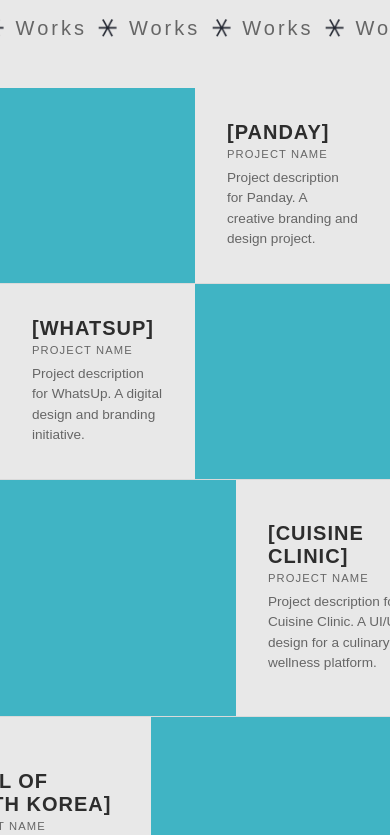
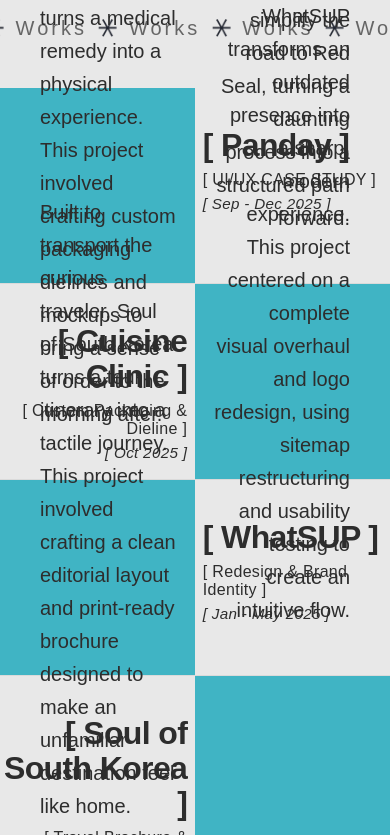
Before and after one commit to antyc0817/Reagan-Port, a Next.js app: page / in a window 390 px wide. Shown: the part 2869-3704 px from the top of the page. Built offline with nearby package versions, Linux system fonts and the light colour scheme; a web font is replaced by a local one.

Commit message:
empty cards

```diff
--- a/app/components/AnimatedName.js
+++ b/app/components/AnimatedName.js
@@ -52,7 +52,7 @@ export default function AnimatedName() {
   return (
     <h1 className={styles.name}>
       <span ref={rRef} className={styles.nameIconWrapper}>
-        <Image src="/r-icon.png" alt="R" fill className={styles.nameIcon} sizes="20rem" />
+        <Image src="/r-icon.png" alt="R" fill className={styles.nameIcon} sizes="20rem" unoptimized />
       </span>
       <span ref={textRef} className={styles.nameText}>
         eagan Lung
--- a/app/components/Footer.js
+++ b/app/components/Footer.js
@@ -1,18 +1,17 @@
 import Image from "next/image";
-import starIcon from "../../assets/icons/a.png";
 import styles from "./Footer.module.css";
 
 export default function Footer() {
   return (
     <footer className={styles.footer}>
       <div className={styles.footerTop}>
-        <Image src={starIcon} alt="" width={24} height={24} className={styles.starIcon} />
+        <Image src="/star-icon.png" alt="" width={24} height={24} className={styles.starIcon} unoptimized />
         <p className={styles.footerName}>Reagan Lung</p>
       </div>
       <div className={styles.footerDivider} />
       <div className={styles.footerColumns}>
         <div className={styles.footerCol}>
-          <Image src="/dragon.png" alt="Reagan" width={48} height={48} className={styles.dragonIcon} />
+          <Image src="/dragon.png" alt="Reagan" width={48} height={48} className={styles.dragonIcon} unoptimized />
         </div>
         <div className={styles.footerColDivider} />
         <div className={styles.footerCol}>
--- a/app/components/WorksMarquee.js
+++ b/app/components/WorksMarquee.js
@@ -1,14 +1,13 @@
 "use client";
 
 import Image from "next/image";
-import starIcon from "../../assets/icons/a.png";
 import styles from "./WorksMarquee.module.css";
 
 function WorksSegment() {
   return (
     <span className={styles.segment}>
       Works{" "}
-      <Image src={starIcon} alt="" width={18} height={18} className={styles.star} />
+      <Image src="/star-icon.png" alt="" width={18} height={18} className={styles.star} unoptimized />
       {" "}
     </span>
   );
--- a/app/layout.js
+++ b/app/layout.js
@@ -11,8 +11,8 @@ export const metadata = {
 
 export default function RootLayout({ children }) {
   return (
-    <html lang="en">
-      <body>
+    <html lang="en" suppressHydrationWarning>
+      <body suppressHydrationWarning>
         <Navbar />
         {children}
       </body>
--- a/app/page.js
+++ b/app/page.js
@@ -7,10 +7,34 @@ import WorksMarquee from "./components/WorksMarquee";
 import styles from "./page.module.css";
 
 const projects = [
-  { slug: "panday", title: "PANDAY", description: "Project description for Panday. A creative branding and design project." },
-  { slug: "whatsup", title: "WHATSUP", description: "Project description for WhatsUp. A digital design and branding initiative." },
-  { slug: "cuisine-clinic", title: "CUISINE CLINIC", description: "Project description for Cuisine Clinic. A UI/UX design for a culinary wellness platform." },
-  { slug: "soul-of-south-korea", title: "SOUL OF SOUTH KOREA", description: "Project description for Soul of South Korea. A branding and digital project." },
+  {
+    slug: "panday",
+    title: "Panday",
+    subtitle: "UI/UX CASE STUDY",
+    date: "Sep - Dec 2025",
+    description: "Built to bridge the gap between ambition and certification, Panday transforms the complexity of skilled trades into a clear, visual journey. This project utilized AI-driven guidance and career mapping to simplify the road to Red Seal, turning a daunting process into a structured path forward.",
+  },
+  {
+    slug: "cuisine-clinic",
+    title: "Cuisine Clinic",
+    subtitle: "Custom Packaging & Dieline",
+    date: "Oct 2025",
+    description: "Built to evoke the calm of a fresh start, Cuisine Clinic turns a medical remedy into a physical experience. This project involved crafting custom packaging dielines and mockups to bring a sense of order to the morning after.",
+  },
+  {
+    slug: "whatsup",
+    title: "WhatSUP",
+    subtitle: "Redesign & Brand Identity",
+    date: "Jan - May 2025",
+    description: "Built to breathe new life into a digital legacy, WhatSUP transforms an outdated presence into a sharp, modern experience. This project centered on a complete visual overhaul and logo redesign, using sitemap restructuring and usability testing to create an intuitive\u00A0flow.",
+  },
+  {
+    slug: "soul-of-south-korea",
+    title: "Soul of South Korea",
+    subtitle: "Travel Brochure & Publication",
+    date: "Oct 2025",
+    description: "Built to transport the curious traveler, Soul of South Korea turns a tour itinerary into a tactile journey. This project involved crafting a clean editorial layout and print-ready brochure designed to make an unfamiliar destination feel like home.",
+  },
 ];
 
 export default function Home() {
@@ -48,9 +72,12 @@ export default function Home() {
                 {/* Add project image: <Image src="..." fill /> */}
               </div>
               <div className={styles.projectInfo}>
-                <h3 className={styles.projectTitle}>[{project.title}]</h3>
-                <p className={styles.projectLabel}>PROJECT NAME</p>
-                <p className={styles.projectDesc}>{project.description}</p>
+                <div className={`${styles.projectInfoHead} ${i % 2 === 1 ? styles.projectInfoHeadRight : styles.projectInfoHeadLeft}`}>
+                  <h3 className={styles.projectTitle}>[ {project.title} ]</h3>
+                  <p className={styles.projectSubtitle}>[ {project.subtitle} ]</p>
+                  <p className={styles.projectDate}>[ {project.date} ]</p>
+                </div>
+                <p className={`${styles.projectDesc} ${i % 2 === 1 ? styles.projectDescLeft : styles.projectDescRight}`}>{project.description}</p>
               </div>
             </Link>
           ))}
--- a/app/page.module.css
+++ b/app/page.module.css
@@ -108,6 +108,7 @@
 .projectRow {
   display: grid;
   grid-template-columns: 1fr 1fr;
+  align-items: stretch;
   text-decoration: none;
   color: inherit;
   border-bottom: 1px solid rgba(0, 0, 0, 0.06);
@@ -118,12 +119,12 @@
   background: rgba(0, 0, 0, 0.02);
 }
 
-.projectRowReverse {
-  direction: rtl;
+.projectRowReverse .projectImage {
+  order: 2;
 }
 
-.projectRowReverse > * {
-  direction: ltr;
+.projectRowReverse .projectInfo {
+  order: 1;
 }
 
 .projectImage {
@@ -141,36 +142,79 @@
 }
 
 .projectInfo {
-  padding: 2rem;
-  display: flex;
-  flex-direction: column;
-  justify-content: center;
-  aspect-ratio: 1;
+  position: relative;
+  padding: 3rem 2.5rem;
+  background: #e8e8e8;
+  color: #2d2d2d;
+}
+
+.projectInfoHead {
+  position: absolute;
+  top: 2.5rem;
+}
+
+.projectInfoHeadLeft {
+  left: 4%;
+  text-align: left;
+}
+
+.projectInfoHeadRight {
+  right: 4%;
+  text-align: right;
 }
 
 .projectTitle {
-  font-size: 1.25rem;
+  font-size: clamp(2rem, 5vw, 3.5rem);
   font-weight: 600;
-  letter-spacing: 0.05em;
-  margin-bottom: 0.25rem;
+  letter-spacing: -0.02em;
+  color: #2d2d2d;
+  margin: 0 0 0.5rem;
+  line-height: 1.1;
 }
 
-.projectRow:hover .projectTitle {
-  opacity: 0.85;
+.projectSubtitle {
+  font-size: clamp(1rem, 2.5vw, 1.35rem);
+  font-weight: 500;
+  letter-spacing: 0.02em;
+  color: #2d2d2d;
+  margin: 0 0 0.35rem;
 }
 
-.projectLabel {
-  font-size: 0.7rem;
-  text-transform: uppercase;
-  letter-spacing: 0.1em;
-  color: var(--text-muted);
-  margin-bottom: 0.5rem;
+.projectDate {
+  font-size: clamp(0.95rem, 2vw, 1.2rem);
+  font-weight: 400;
+  font-style: italic;
+  letter-spacing: 0.02em;
+  color: #2d2d2d;
+  margin: 0;
+}
+
+.projectRow:hover .projectTitle,
+.projectRow:hover .projectSubtitle,
+.projectRow:hover .projectDate {
+  opacity: 0.9;
 }
 
 .projectDesc {
-  font-size: 0.85rem;
-  color: var(--text-muted);
-  line-height: 1.5;
+  position: absolute;
+  bottom: 3rem;
+  width: 70%;
+  max-width: 480px;
+  font-size: 20px;
+  line-height: 1.65;
+  text-wrap: balance;
+  color: #2d2d2d;
+  margin: 0;
+}
+
+.projectDescRight {
+  right: 2.5rem;
+  text-align: right;
+}
+
+.projectDescLeft {
+  left: 2.5rem;
+  text-align: left;
 }
 
 /* About */
--- a/app/projects/_styles/project.module.css
+++ /dev/null
@@ -1,41 +0,0 @@
-.project {
-  padding: 4rem 2rem;
-  min-height: 60vh;
-}
-
-.container {
-  max-width: 700px;
-  margin: 0 auto;
-}
-
-.back {
-  display: inline-block;
-  font-size: 0.9rem;
-  color: var(--turquoise);
-  margin-bottom: 2rem;
-}
-
-.back:hover {
-  text-decoration: underline;
-}
-
-.title {
-  font-size: clamp(1.5rem, 4vw, 2.5rem);
-  font-weight: 600;
-  letter-spacing: 0.05em;
-  margin-bottom: 0.25rem;
-}
-
-.label {
-  font-size: 0.75rem;
-  text-transform: uppercase;
-  letter-spacing: 0.1em;
-  color: var(--text-muted);
-  margin-bottom: 1.5rem;
-}
-
-.content {
-  font-size: 1rem;
-  line-height: 1.7;
-  color: var(--text-muted);
-}
--- /dev/null
+++ b/app/projects/project.module.css
@@ -0,0 +1,61 @@
+.project {
+  padding: 4rem 2rem 6rem;
+  min-height: 80vh;
+  background: var(--background);
+}
+
+.container {
+  max-width: 1000px;
+  margin: 0 auto;
+}
+
+.back {
+  display: inline-block;
+  font-size: 0.9rem;
+  color: var(--turquoise);
+  margin-bottom: 3rem;
+}
+
+.back:hover {
+  text-decoration: underline;
+}
+
+.header {
+  margin-bottom: 8rem;
+}
+
+.title {
+  font-size: clamp(3rem, 10vw, 6rem);
+  font-weight: 600;
+  letter-spacing: -0.02em;
+  color: var(--foreground);
+  margin: 0 0 1.5rem;
+  line-height: 1.05;
+}
+
+.subtitle {
+  font-size: clamp(1.25rem, 3vw, 1.75rem);
+  font-weight: 500;
+  letter-spacing: 0.02em;
+  color: var(--foreground);
+  margin: 0 0 0.75rem;
+}
+
+.date {
+  font-size: clamp(1.1rem, 2.5vw, 1.4rem);
+  font-weight: 400;
+  letter-spacing: 0.02em;
+  color: var(--foreground);
+  margin: 0;
+}
+
+.description {
+  max-width: 480px;
+  font-size: 1rem;
+  line-height: 1.75;
+  color: var(--foreground);
+}
+
+.description p {
+  margin: 0;
+}
```
Also changed, not shown: app/projects/cuisine-clinic/page.js (+8 -5 lines), app/projects/panday/page.js (+8 -5 lines), app/projects/soul-of-south-korea/page.js (+8 -5 lines), app/projects/whatsup/page.js (+10 -7 lines), public/star-icon.png (added).
